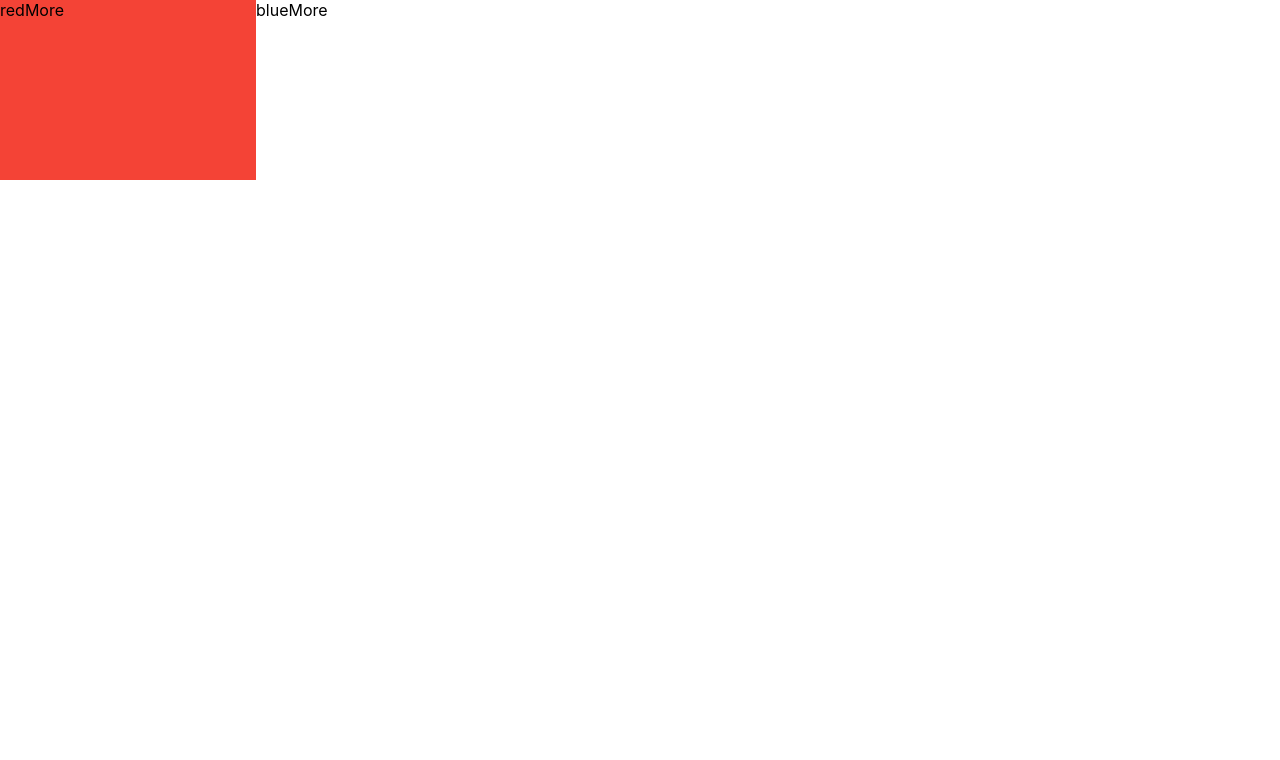
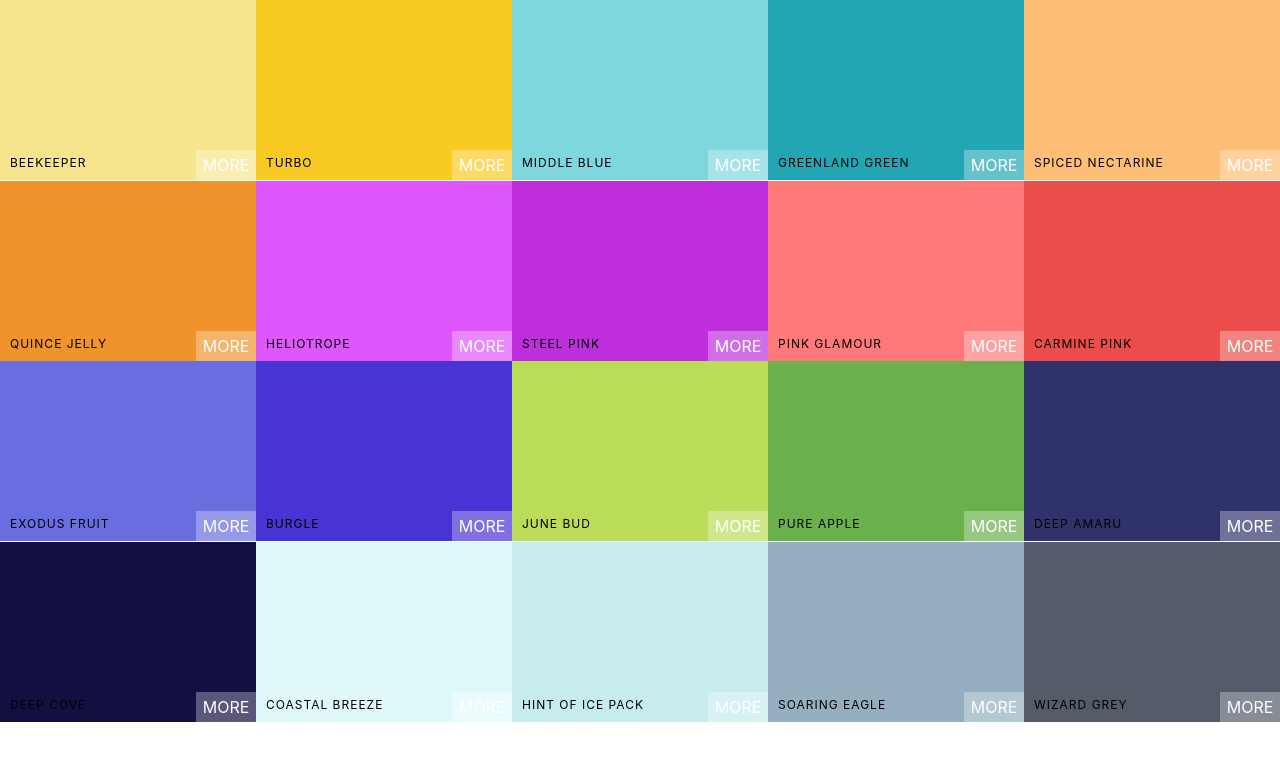
Before and after one commit to manhtran1611/ColorPalette, a React (Create React App) app: page / in a window 1280 px wide. Shown: the top 760 px of the page. Built offline with nearby package versions, Linux system fonts and the light colour scheme.

Commit message:
added database to seedColor.js and styled ColorBox

```diff
--- a/src/App.js
+++ b/src/App.js
@@ -5,7 +5,7 @@
 function App() {
   return (
     <div>
-      <Palette {...seedColors[0]} />
+      <Palette {...seedColors[3]} />
     </div>
   );
 }
--- a/src/ColorBox.css
+++ b/src/ColorBox.css
@@ -5,4 +5,55 @@
   display: inline-block;
   position: relative;
   cursor: pointer;
+  margin-bottom: -3.5px;
 }
+
+.copy-button {
+  width: 100px;
+  height: 30px;
+  position: absolute;
+  display: inline-block;
+  top: 50%;
+  left: 50%;
+  margin-left: -50px;
+  margin-top: -10px;
+  text-align: center;
+  outline: none;
+  background: rgba(255, 255, 255, 0.3);
+  font-size: 1rem;
+  line-height: 30px;
+  color: white;
+  text-transform: uppercase;
+  border: none;
+  opacity: 0;
+}
+
+.ColorBox:hover .copy-button {
+  opacity: 1;
+  transition: 0.5s;
+}
+
+.box-content {
+  position: absolute;
+  width: 100%;
+  left: 0px;
+  bottom: 0px;
+  padding: 10px;
+  letter-spacing: 1px;
+  text-transform: uppercase;
+  font-size: 12px;
+}
+
+.see-more {
+  background: rgba(255, 255, 255, 0.3);
+  position: absolute;
+  right: 0px;
+  bottom: 0px;
+  border: none;
+  color: white;
+  width: 60px;
+  height: 30px;
+  text-align: center;
+  line-height: 30px;
+  text-transform: uppercase;
+}
--- a/src/ColorBox.js
+++ b/src/ColorBox.js
@@ -3,10 +3,16 @@
 
 class ColorBox extends Component {
   render() {
+    const { name, background } = this.props;
     return (
-      <div style={{ background: this.props.background }} className="ColorBox">
-        {this.props.name}
-        <span>More</span>
+      <div style={{ background }} className="ColorBox">
+        <div className="copy-container">
+          <div className="box-content">
+            <span>{name}</span>
+          </div>
+          <button className="copy-button">Copy</button>
+        </div>
+        <span className="see-more">More</span>
       </div>
     );
   }
--- a/src/seedColors.js
+++ b/src/seedColors.js
@@ -4,8 +4,188 @@
     id: "material-ui-colors",
     emoji: "",
     colors: [
-      { name: "red", color: "#F44336" },
-      { name: "blue", color: "#2196F#" },
+      { name: "beekeeper", color: "#f6e58d" },
+      { name: "turbo", color: "#f9ca24" },
+      { name: "middle blue", color: "#7ed6df" },
+      { name: "greenland green", color: "#22a6b3" },
+      { name: "spiced nectarine", color: "#ffbe76" },
+      { name: "quince jelly", color: "#f0932b" },
+      { name: "heliotrope", color: "#e056fd" },
+      { name: "steel pink", color: "#be2edd" },
+      { name: "pink glamour", color: "#ff7979" },
+      { name: "carmine pink", color: "#eb4d4b" },
+      { name: "exodus fruit", color: "#686de0" },
+      { name: "burgle", color: "#4834d4" },
+      { name: "june bud", color: "#badc58" },
+      { name: "pure apple", color: "#6ab04c" },
+      { name: "deep amaru", color: "#30336b" },
+      { name: "deep cove", color: "#130f40" },
+      { name: "coastal breeze", color: "#dff9fb" },
+      { name: "hint of ice pack", color: "#c7ecee" },
+      { name: "soaring eagle", color: "#95afc0" },
+      { name: "wizard grey", color: "#535c68" },
+    ],
+  },
+  {
+    palletteName: "American Palette",
+    id: "americano-paletot",
+    emoji: "",
+    colors: [
+      { name: "beekeeper", color: "#f6e58d" },
+      { name: "turbo", color: "#f9ca24" },
+      { name: "middle blue", color: "#7ed6df" },
+      { name: "greenland green", color: "#22a6b3" },
+      { name: "spiced nectarine", color: "#ffbe76" },
+      { name: "quince jelly", color: "#f0932b" },
+      { name: "heliotrope", color: "#e056fd" },
+      { name: "steel pink", color: "#be2edd" },
+      { name: "pink glamour", color: "#ff7979" },
+      { name: "carmine pink", color: "#eb4d4b" },
+      { name: "exodus fruit", color: "#686de0" },
+      { name: "burgle", color: "#4834d4" },
+      { name: "june bud", color: "#badc58" },
+      { name: "pure apple", color: "#6ab04c" },
+      { name: "deep amaru", color: "#30336b" },
+      { name: "deep cove", color: "#130f40" },
+      { name: "coastal breeze", color: "#dff9fb" },
+      { name: "hint of ice pack", color: "#c7ecee" },
+      { name: "soaring eagle", color: "#95afc0" },
+      { name: "wizard grey", color: "#535c68" },
+    ],
+  },
+  {
+    palletteName: "Aussie Palette",
+    id: "aussie-paletot",
+    emoji: "",
+    colors: [
+      { name: "beekeeper", color: "#f6e58d" },
+      { name: "turbo", color: "#f9ca24" },
+      { name: "middle blue", color: "#7ed6df" },
+      { name: "greenland green", color: "#22a6b3" },
+      { name: "spiced nectarine", color: "#ffbe76" },
+      { name: "quince jelly", color: "#f0932b" },
+      { name: "heliotrope", color: "#e056fd" },
+      { name: "steel pink", color: "#be2edd" },
+      { name: "pink glamour", color: "#ff7979" },
+      { name: "carmine pink", color: "#eb4d4b" },
+      { name: "exodus fruit", color: "#686de0" },
+      { name: "burgle", color: "#4834d4" },
+      { name: "june bud", color: "#badc58" },
+      { name: "pure apple", color: "#6ab04c" },
+      { name: "deep amaru", color: "#30336b" },
+      { name: "deep cove", color: "#130f40" },
+      { name: "coastal breeze", color: "#dff9fb" },
+      { name: "hint of ice pack", color: "#c7ecee" },
+      { name: "soaring eagle", color: "#95afc0" },
+      { name: "wizard grey", color: "#535c68" },
+    ],
+  },
+  {
+    palletteName: "Canadian Palette",
+    id: "canadian-ui-colors",
+    emoji: "",
+    colors: [
+      { name: "beekeeper", color: "#f6e58d" },
+      { name: "turbo", color: "#f9ca24" },
+      { name: "middle blue", color: "#7ed6df" },
+      { name: "greenland green", color: "#22a6b3" },
+      { name: "spiced nectarine", color: "#ffbe76" },
+      { name: "quince jelly", color: "#f0932b" },
+      { name: "heliotrope", color: "#e056fd" },
+      { name: "steel pink", color: "#be2edd" },
+      { name: "pink glamour", color: "#ff7979" },
+      { name: "carmine pink", color: "#eb4d4b" },
+      { name: "exodus fruit", color: "#686de0" },
+      { name: "burgle", color: "#4834d4" },
+      { name: "june bud", color: "#badc58" },
+      { name: "pure apple", color: "#6ab04c" },
+      { name: "deep amaru", color: "#30336b" },
+      { name: "deep cove", color: "#130f40" },
+      { name: "coastal breeze", color: "#dff9fb" },
+      { name: "hint of ice pack", color: "#c7ecee" },
+      { name: "soaring eagle", color: "#95afc0" },
+      { name: "wizard grey", color: "#535c68" },
+    ],
+  },
+  {
+    palletteName: "French Palette",
+    id: "french-ui-colors",
+    emoji: "",
+    colors: [
+      { name: "beekeeper", color: "#f6e58d" },
+      { name: "turbo", color: "#f9ca24" },
+      { name: "middle blue", color: "#7ed6df" },
+      { name: "greenland green", color: "#22a6b3" },
+      { name: "spiced nectarine", color: "#ffbe76" },
+      { name: "quince jelly", color: "#f0932b" },
+      { name: "heliotrope", color: "#e056fd" },
+      { name: "steel pink", color: "#be2edd" },
+      { name: "pink glamour", color: "#ff7979" },
+      { name: "carmine pink", color: "#eb4d4b" },
+      { name: "exodus fruit", color: "#686de0" },
+      { name: "burgle", color: "#4834d4" },
+      { name: "june bud", color: "#badc58" },
+      { name: "pure apple", color: "#6ab04c" },
+      { name: "deep amaru", color: "#30336b" },
+      { name: "deep cove", color: "#130f40" },
+      { name: "coastal breeze", color: "#dff9fb" },
+      { name: "hint of ice pack", color: "#c7ecee" },
+      { name: "soaring eagle", color: "#95afc0" },
+      { name: "wizard grey", color: "#535c68" },
+    ],
+  },
+  {
+    palletteName: "Chinese Palette",
+    id: "chinese-ui-colors",
+    emoji: "",
+    colors: [
+      { name: "beekeeper", color: "#f6e58d" },
+      { name: "turbo", color: "#f9ca24" },
+      { name: "middle blue", color: "#7ed6df" },
+      { name: "greenland green", color: "#22a6b3" },
+      { name: "spiced nectarine", color: "#ffbe76" },
+      { name: "quince jelly", color: "#f0932b" },
+      { name: "heliotrope", color: "#e056fd" },
+      { name: "steel pink", color: "#be2edd" },
+      { name: "pink glamour", color: "#ff7979" },
+      { name: "carmine pink", color: "#eb4d4b" },
+      { name: "exodus fruit", color: "#686de0" },
+      { name: "burgle", color: "#4834d4" },
+      { name: "june bud", color: "#badc58" },
+      { name: "pure apple", color: "#6ab04c" },
+      { name: "deep amaru", color: "#30336b" },
+      { name: "deep cove", color: "#130f40" },
+      { name: "coastal breeze", color: "#dff9fb" },
+      { name: "hint of ice pack", color: "#c7ecee" },
+      { name: "soaring eagle", color: "#95afc0" },
+      { name: "wizard grey", color: "#535c68" },
+    ],
+  },
+  {
+    palletteName: "Dutch UI Colors",
+    id: "dutch-ui-colors",
+    emoji: "",
+    colors: [
+      { name: "beekeeper", color: "#f6e58d" },
+      { name: "turbo", color: "#f9ca24" },
+      { name: "middle blue", color: "#7ed6df" },
+      { name: "greenland green", color: "#22a6b3" },
+      { name: "spiced nectarine", color: "#ffbe76" },
+      { name: "quince jelly", color: "#f0932b" },
+      { name: "heliotrope", color: "#e056fd" },
+      { name: "steel pink", color: "#be2edd" },
+      { name: "pink glamour", color: "#ff7979" },
+      { name: "carmine pink", color: "#eb4d4b" },
+      { name: "exodus fruit", color: "#686de0" },
+      { name: "burgle", color: "#4834d4" },
+      { name: "june bud", color: "#badc58" },
+      { name: "pure apple", color: "#6ab04c" },
+      { name: "deep amaru", color: "#30336b" },
+      { name: "deep cove", color: "#130f40" },
+      { name: "coastal breeze", color: "#dff9fb" },
+      { name: "hint of ice pack", color: "#c7ecee" },
+      { name: "soaring eagle", color: "#95afc0" },
+      { name: "wizard grey", color: "#535c68" },
     ],
   },
 ];
```
